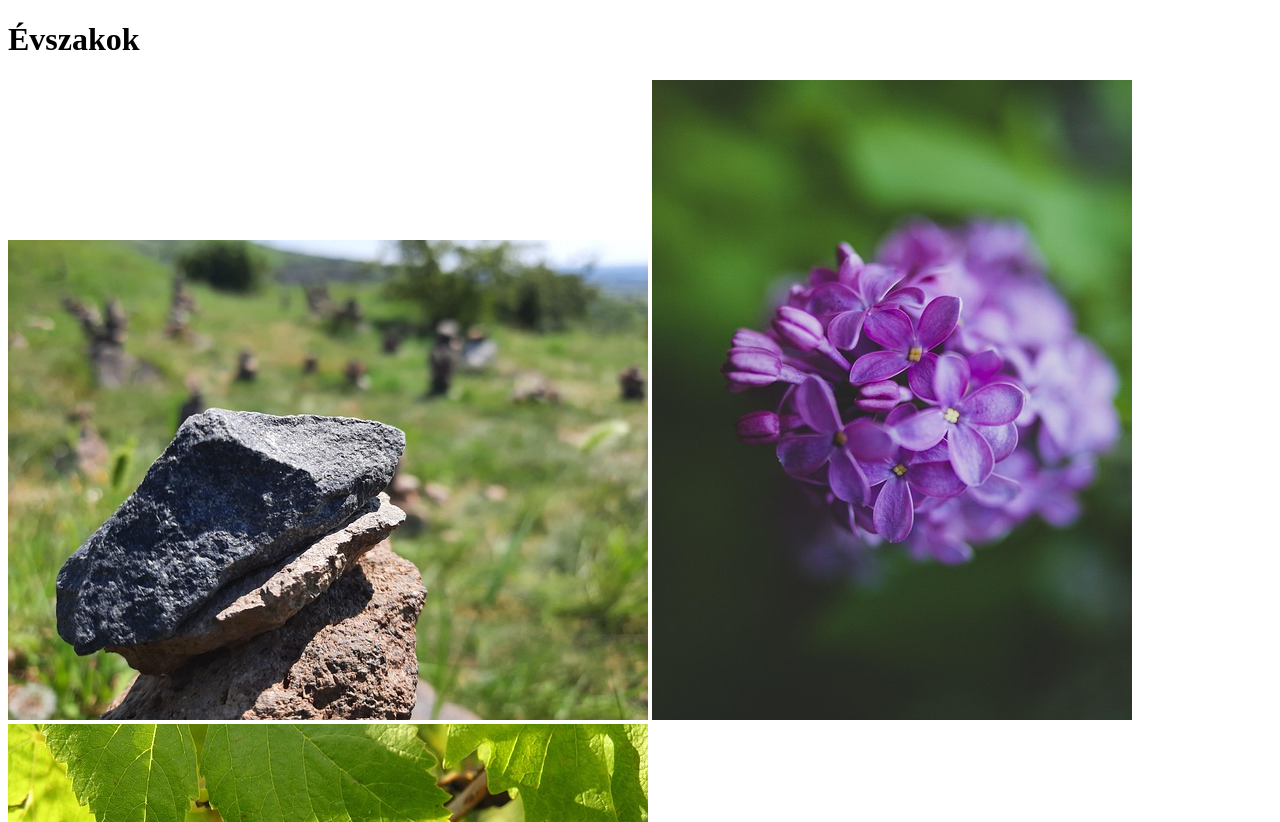
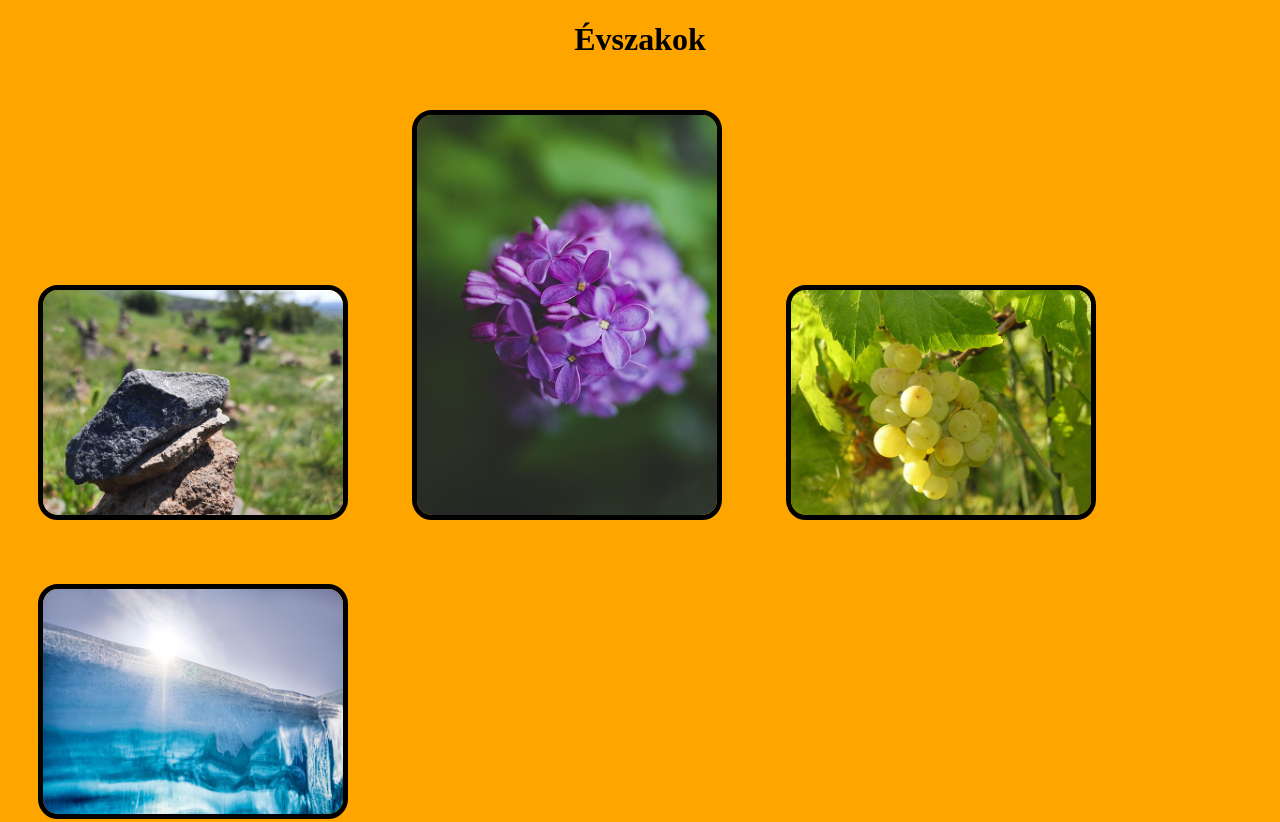
Before and after one commit to v1k0R/weboldalam, a plain HTML site: page evszakok.html in a window 1280 px wide. Shown: the top 822 px of the page. Drawn offline with Linux system fonts and the light colour scheme.

Commit message:
Évszakok.weboldal

```diff
--- a/evszakok.html
+++ b/evszakok.html
@@ -4,14 +4,43 @@
     <meta charset="UTF-8">
     <meta name="viewport" content="width=device-width, initial-scale=1.0">
     <title>Évszakok</title>
+
+    <style>
+
+body {
+    background-color: orange;
+}
+
+h1 {
+    text-align: center;
+}
+
+img {
+
+    width: 300px;
+    margin: 30px;
+    border: 5px solid black;
+    border-radius: 20px;
+    transition: 1s;
+}
+
+img:hover {
+
+    transform: scale(1.3);
+}
+
+
+    </style>
+
 </head>
+
 <body>
 
     <h1>Évszakok</h1>
 
 
-<img src="img/tavasz.jpg" alt="tavasz" title="tavasz">
-<img src="img/nyar.jpg" alt="nyar" title="nyar">
+<img src="img/tavasz.jpg" alt="nyar" title="nyar">
+<img src="img/nyar.jpg" alt="tavasz" title="tavasz">
 <img src="img/osz.jpg" alt="osz" title="osz">
 <img src="img/tel.jpg" alt="tel" title="tel">
 
```
